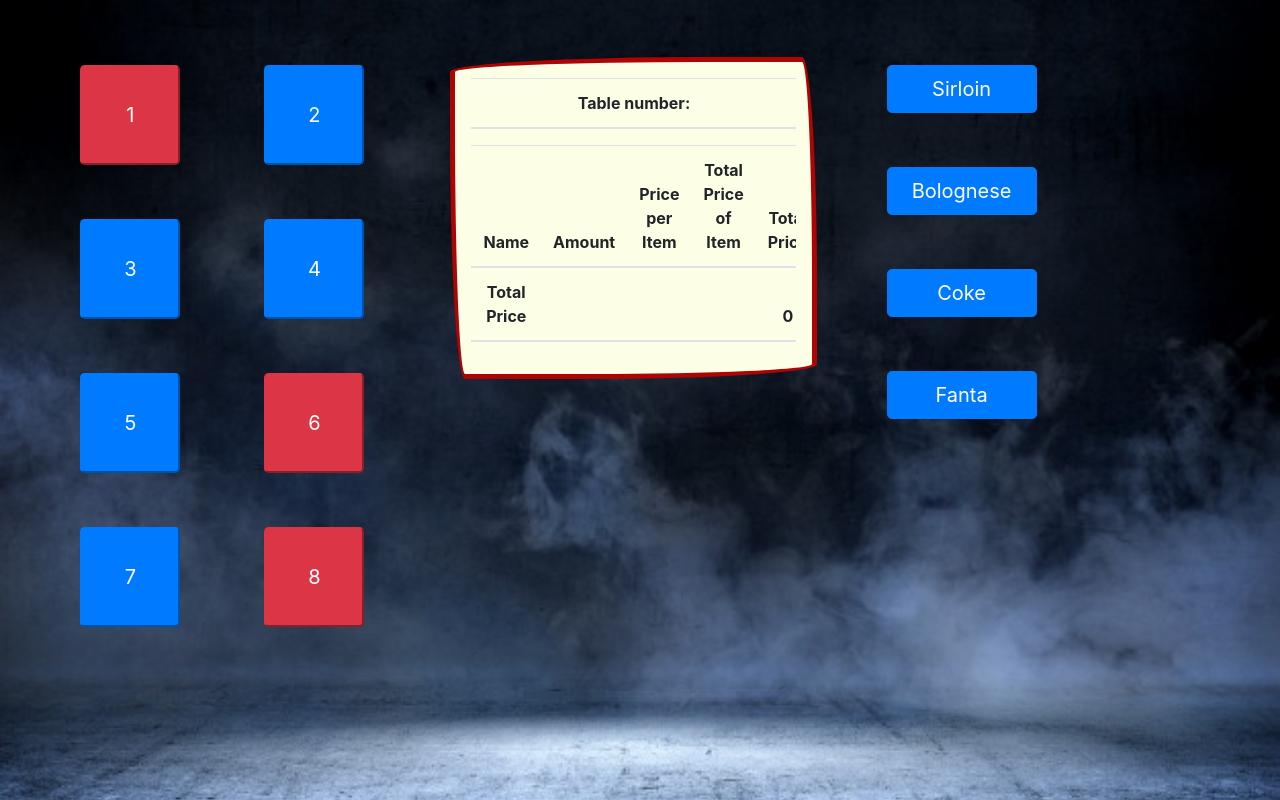
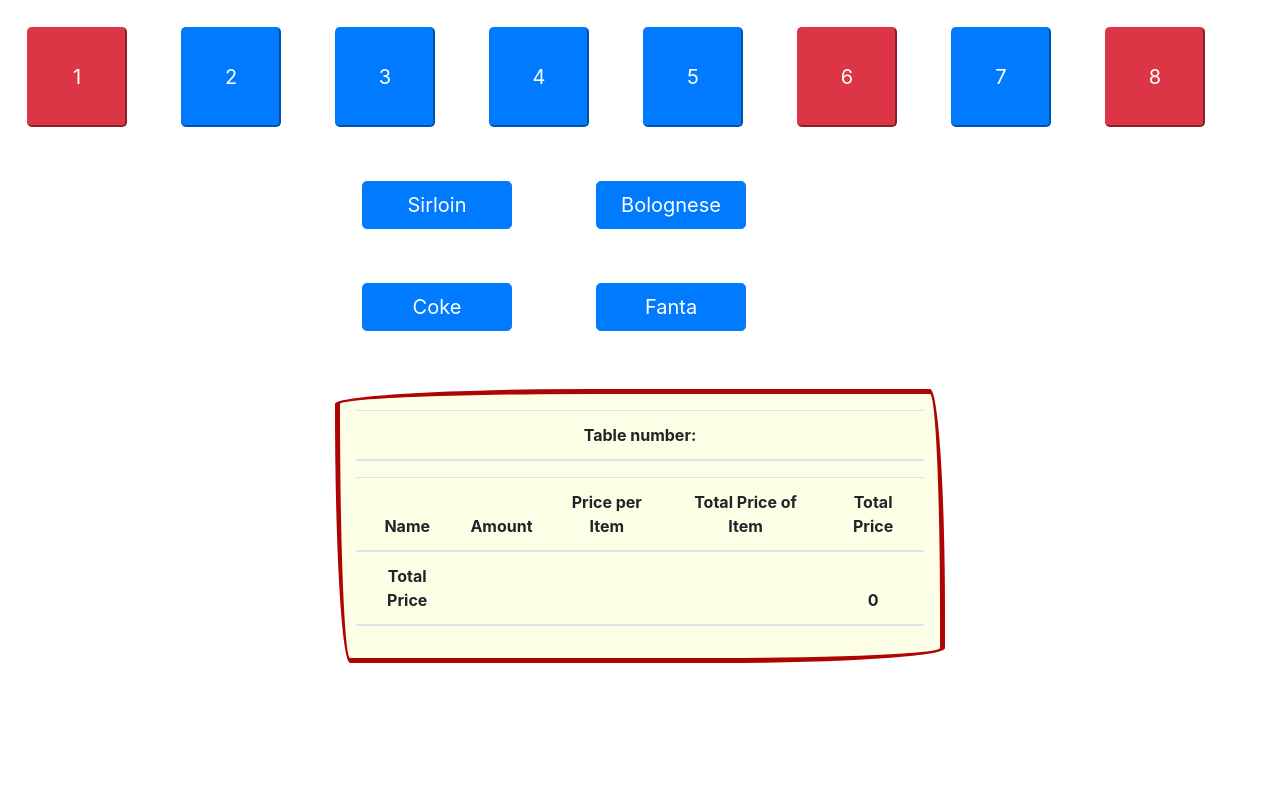
Before and after one commit to Mpinan/POS_system, a React (Create React App) app in the folder pos/: page / in a window 1280 px wide. Built offline with nearby package versions, Linux system fonts and the light colour scheme; the HTML template or start-up script is replaced by a standard one.

Commit message:
BAck to old styling

```diff
--- a/pos/src/App.css
+++ b/pos/src/App.css
@@ -1,13 +1,9 @@
-.App {
-  margin: 3%;
-}
-#dispaly {
-  display: inline-block;
+#tables {
+  display: inline-flex;
 }
 
 #position {
-  width: 33%;
-  display: inline-flex !important;
+  width: 50%;
 }
 
 #left {
--- a/pos/src/App.js
+++ b/pos/src/App.js
@@ -105,28 +105,21 @@ class App extends Component {
 
     return (
       <div className="App">
-        <div id="display">
-          <div className="container" id="position" style={{ float: "left" }}>
-            <Row>
+        <div id="tables">
           {listOfTables.map((table, i) => (
             <div className="margin" key={i}>
-                  <Col xs="6" sm="4">
               <DinningTable
                 isBusy={this.state.isBusy}
                 key={i}
-                      onClickSelectTable={() =>
-                        this.onClickChangeTableList(table.id)
-                      }
+                onClickSelectTable={() => this.onClickChangeTableList(table.id)}
                 number={table.number}
                 items={table.items}
                 totalPrice={table.totalPrice}
               />
-                  </Col>
             </div>
           ))}
-            </Row>
         </div>
-          <div className="container" id="position" style={{ float: "right" }}>
+        <div className="container" id="position">
           <Row id="items">
             {listItems.map((item, i) => (
               <div className="margin" key={i}>
@@ -145,7 +138,7 @@ class App extends Component {
             ))}
           </Row>
         </div>
-        </div>
+
         <Container id="position">
           <div className="container-bg">
             <ItemsList
--- a/pos/src/index.css
+++ b/pos/src/index.css
@@ -3,11 +3,6 @@ body {
   font-family: -apple-system, BlinkMacSystemFont, "Segoe UI", "Roboto", "Oxygen",
     "Ubuntu", "Cantarell", "Fira Sans", "Droid Sans", "Helvetica Neue",
     sans-serif;
-  background-image: url("./Assets/room-with-concrete-floor-smoke-background_9083-2991.jpg");
-  -webkit-background-size: cover;
-  -moz-background-size: cover;
-  -o-background-size: cover;
-  background-size: cover;
 
   -webkit-font-smoothing: antialiased;
   -moz-osx-font-smoothing: grayscale;
```
Lines whose indentation alone changed are shown as unchanged.
